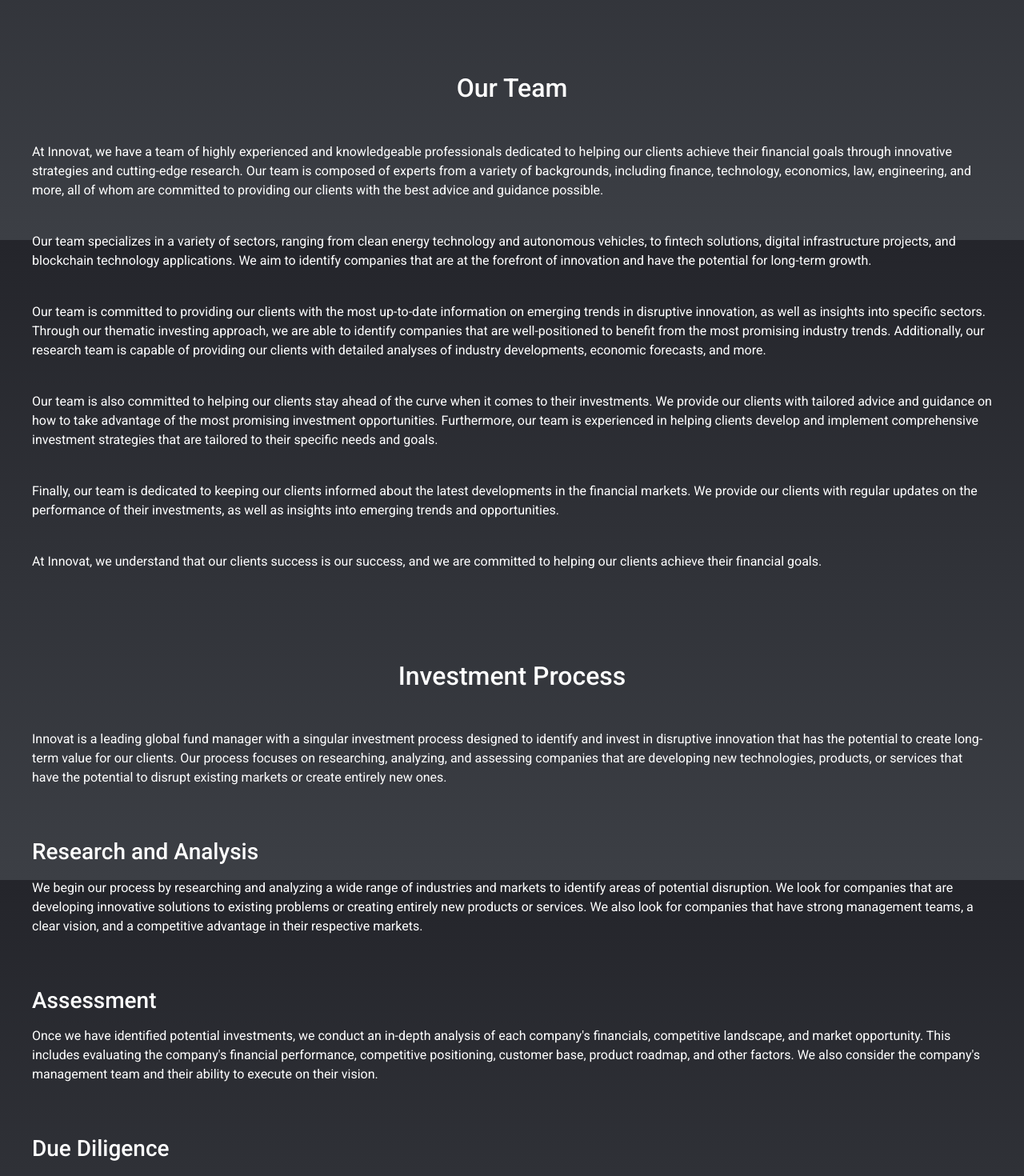
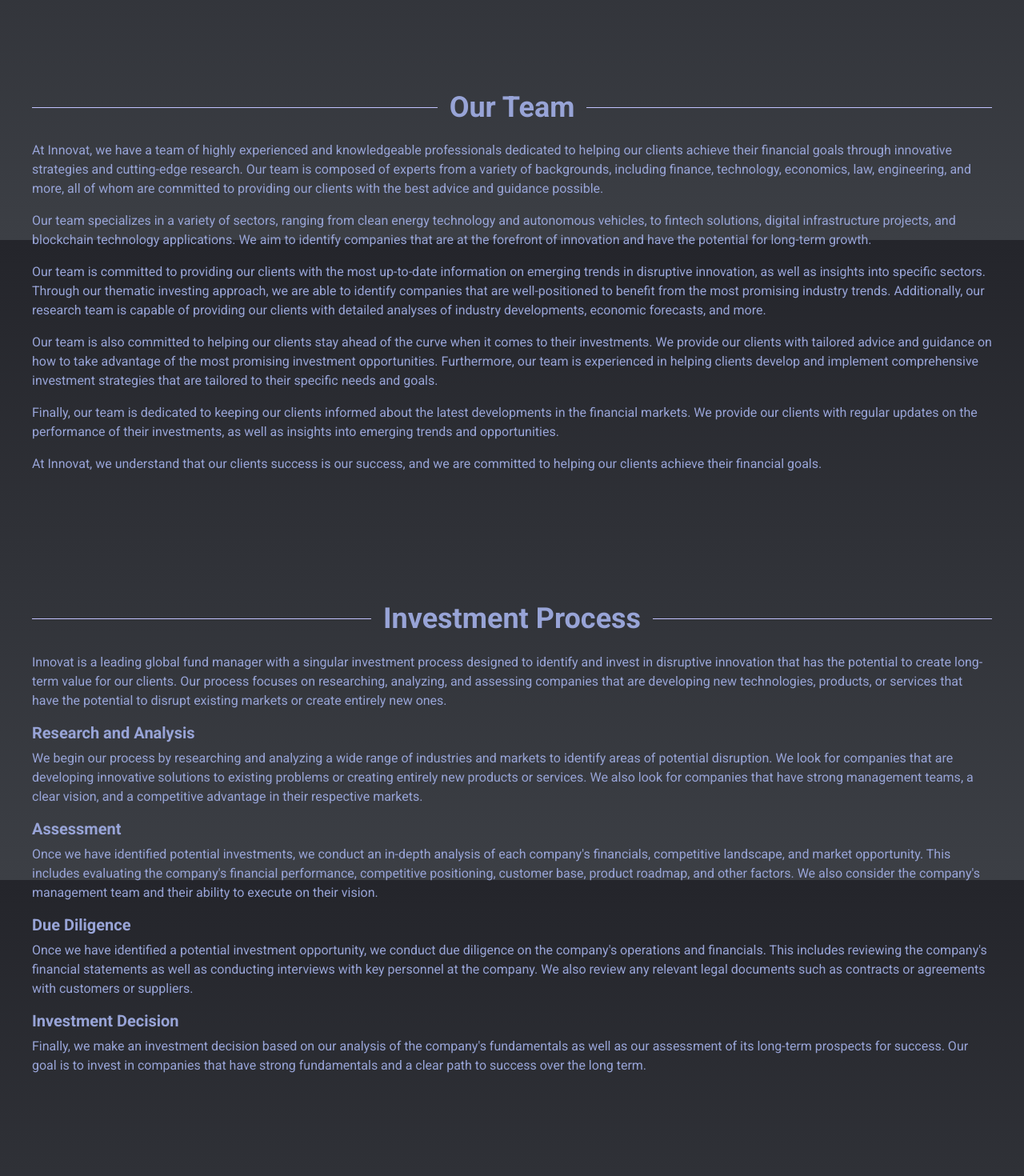
Before and after one commit to suhag-alamin/innovation, a React (Vite) app: page /about-innovat in a window 1280 px wide. Shown: the part 1300-2770 px from the top of the page at 80% size. Built offline with nearby package versions, Linux system fonts and the light colour scheme.

Commit message:
about done

```diff
--- /dev/null
+++ b/src/components/ui/SectionTitle.jsx
@@ -0,0 +1,16 @@
+import PropTypes from "prop-types";
+
+const SectionTitle = ({ title }) => {
+  return (
+    <div className="section-title">
+      <div className="line"></div>
+      <h2>{title}</h2>
+      <div className="line"></div>
+    </div>
+  );
+};
+SectionTitle.propTypes = {
+  title: PropTypes.string.isRequired,
+};
+
+export default SectionTitle;
--- a/src/components/ui/about/CoreValues.jsx
+++ b/src/components/ui/about/CoreValues.jsx
@@ -1,4 +1,5 @@
 import { Container, Row, Col } from "react-bootstrap";
+import SectionTitle from "../SectionTitle";
 
 const CoreValues = () => {
   const values = [
@@ -25,15 +26,15 @@
   ];
 
   return (
-    <section className="py-5">
+    <section className="about_sections">
       <Container>
-        <h2 className="text-center mb-5">Our Core Values</h2>
+        <SectionTitle title="Our Core Values" />
         <Row className="g-4">
           {values.map((value, index) => (
-            <Col key={index} md={6} lg={3}>
+            <Col key={index} xs={12}>
               <div className="text-center">
-                <h3 className="h4 mb-3 text-white">{value.title}</h3>
-                <p className="text-secondary">{value.description}</p>
+                <h3 className="fs-24">{value.title}</h3>
+                <p className="">{value.description}</p>
               </div>
             </Col>
           ))}
--- a/src/components/ui/about/InvestmentProcess.jsx
+++ b/src/components/ui/about/InvestmentProcess.jsx
@@ -1,12 +1,13 @@
 import { Container } from "react-bootstrap";
+import SectionTitle from "../SectionTitle";
 
 const InvestmentProcess = () => {
   return (
-    <section className="py-5">
+    <section className="about_sections">
       <Container>
-        <h2 className="text-center mb-5 text-white">Investment Process</h2>
-        <div className="d-flex flex-column gap-5">
-          <p className="text-white">
+        <SectionTitle title="Investment Process" />
+        <div>
+          <p>
             Innovat is a leading global fund manager with a singular investment
             process designed to identify and invest in disruptive innovation
             that has the potential to create long-term value for our clients.
@@ -17,8 +18,8 @@
           </p>
 
           <div>
-            <h3 className="mb-3 text-white">Research and Analysis</h3>
-            <p className="text-white">
+            <h5 className="fs-20 fw-700">Research and Analysis</h5>
+            <p>
               We begin our process by researching and analyzing a wide range of
               industries and markets to identify areas of potential disruption.
               We look for companies that are developing innovative solutions to
@@ -30,8 +31,8 @@
           </div>
 
           <div>
-            <h3 className="mb-3 text-white">Assessment</h3>
-            <p className="text-white">
+            <h5 className="fs-20 fw-700">Assessment</h5>
+            <p>
               Once we have identified potential investments, we conduct an
               in-depth analysis of each company&apos;s financials, competitive
               landscape, and market opportunity. This includes evaluating the
@@ -43,8 +44,8 @@
           </div>
 
           <div>
-            <h3 className="mb-3 text-white">Due Diligence</h3>
-            <p className="text-white">
+            <h5 className="fs-20 fw-700">Due Diligence</h5>
+            <p>
               Once we have identified a potential investment opportunity, we
               conduct due diligence on the company&apos;s operations and
               financials. This includes reviewing the company&apos;s financial
@@ -55,8 +56,8 @@
           </div>
 
           <div>
-            <h3 className="mb-3 text-white">Investment Decision</h3>
-            <p className="text-white">
+            <h5 className="fs-20 fw-700">Investment Decision</h5>
+            <p>
               Finally, we make an investment decision based on our analysis of
               the company&apos;s fundamentals as well as our assessment of its
               long-term prospects for success. Our goal is to invest in
--- a/src/components/ui/about/Mission.jsx
+++ b/src/components/ui/about/Mission.jsx
@@ -1,10 +1,12 @@
 import { Container } from "react-bootstrap";
+import SectionTitle from "../SectionTitle";
 
 const Mission = () => {
   return (
     <section className="about_sections">
       <Container>
-        <h2 className="section_title">Our Mission</h2>
+        <SectionTitle title="Our Mission" />
+
         <div>
           <p>
             At Innovat, we are committed to helping our clients achieve their
--- a/src/components/ui/about/Team.jsx
+++ b/src/components/ui/about/Team.jsx
@@ -1,12 +1,13 @@
 import { Container } from "react-bootstrap";
+import SectionTitle from "../SectionTitle";
 
 const Team = () => {
   return (
-    <section className="py-5">
+    <section className="about_sections">
       <Container>
-        <h2 className="text-center mb-5 text-white">Our Team</h2>
-        <div className="d-flex flex-column gap-4">
-          <p className="text-white">
+        <SectionTitle title="Our Team" />
+        <div>
+          <p>
             At Innovat, we have a team of highly experienced and knowledgeable
             professionals dedicated to helping our clients achieve their
             financial goals through innovative strategies and cutting-edge
@@ -15,14 +16,14 @@
             engineering, and more, all of whom are committed to providing our
             clients with the best advice and guidance possible.
           </p>
-          <p className="text-white">
+          <p>
             Our team specializes in a variety of sectors, ranging from clean
             energy technology and autonomous vehicles, to fintech solutions,
             digital infrastructure projects, and blockchain technology
             applications. We aim to identify companies that are at the forefront
             of innovation and have the potential for long-term growth.
           </p>
-          <p className="text-white">
+          <p>
             Our team is committed to providing our clients with the most
             up-to-date information on emerging trends in disruptive innovation,
             as well as insights into specific sectors. Through our thematic
@@ -32,7 +33,7 @@
             with detailed analyses of industry developments, economic forecasts,
             and more.
           </p>
-          <p className="text-white">
+          <p>
             Our team is also committed to helping our clients stay ahead of the
             curve when it comes to their investments. We provide our clients
             with tailored advice and guidance on how to take advantage of the
@@ -41,14 +42,14 @@
             investment strategies that are tailored to their specific needs and
             goals.
           </p>
-          <p className="text-white">
+          <p>
             Finally, our team is dedicated to keeping our clients informed about
             the latest developments in the financial markets. We provide our
             clients with regular updates on the performance of their
             investments, as well as insights into emerging trends and
             opportunities.
           </p>
-          <p className="text-white">
+          <p>
             At Innovat, we understand that our clients success is our success,
             and we are committed to helping our clients achieve their financial
             goals.
--- a/src/styles/about.scss
+++ b/src/styles/about.scss
@@ -39,6 +39,7 @@
     margin-bottom: 40px;
     text-align: center;
     position: relative;
+    z-index: 1;
 
     &::before {
       content: "";
@@ -48,6 +49,7 @@
       background-color: $color0;
       left: 0;
       top: 25px;
+      z-index: -1;
     }
     &::after {
       content: "";
@@ -57,6 +59,7 @@
       background-color: $color0;
       right: 0;
       top: 25px;
+      z-index: -1;
     }
   }
 
--- a/src/styles/index.scss
+++ b/src/styles/index.scss
@@ -48,7 +48,7 @@
   line-height: 1.2;
   height: 100%;
   background: linear-gradient(0deg, #3c3f45 0%, #24252b 100%);
-  font-size: 14px;
+  font-size: 16px;
 }
 
 a {
@@ -481,3 +481,34 @@
     margin-top: 20px;
   }
 }
+
+.section-title {
+  display: flex;
+  align-items: center;
+  justify-content: center;
+  margin: 20px 0;
+
+  h2 {
+    margin: 0 15px;
+    font-size: 36px;
+    font-weight: 700;
+    color: $color0;
+    text-align: center;
+  }
+
+  .line {
+    flex: 1;
+    height: 1px;
+    background-color: #c2c2ff;
+  }
+
+  @media (max-width: 768px) {
+    h2 {
+      font-size: 24px;
+    }
+
+    .line {
+      flex: 0.5;
+    }
+  }
+}
```
